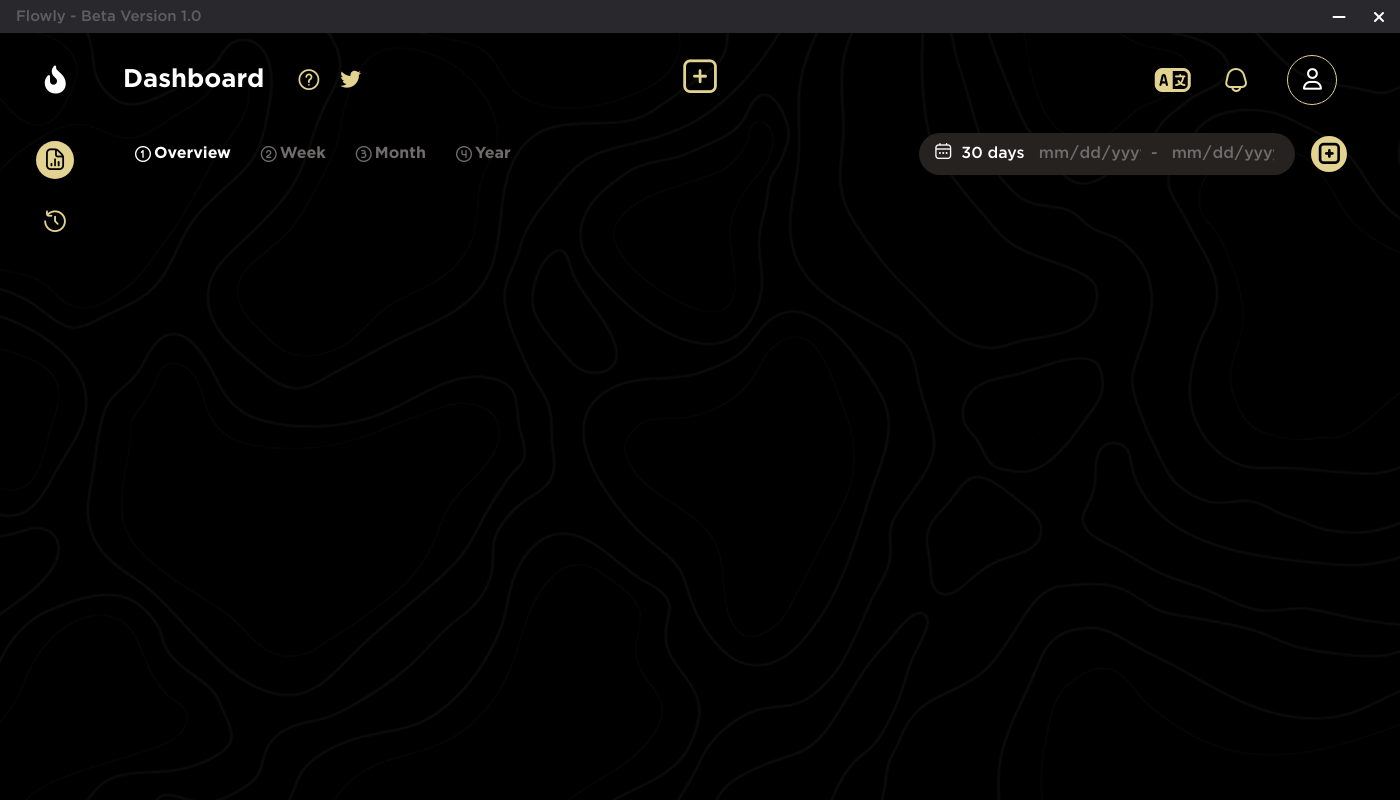
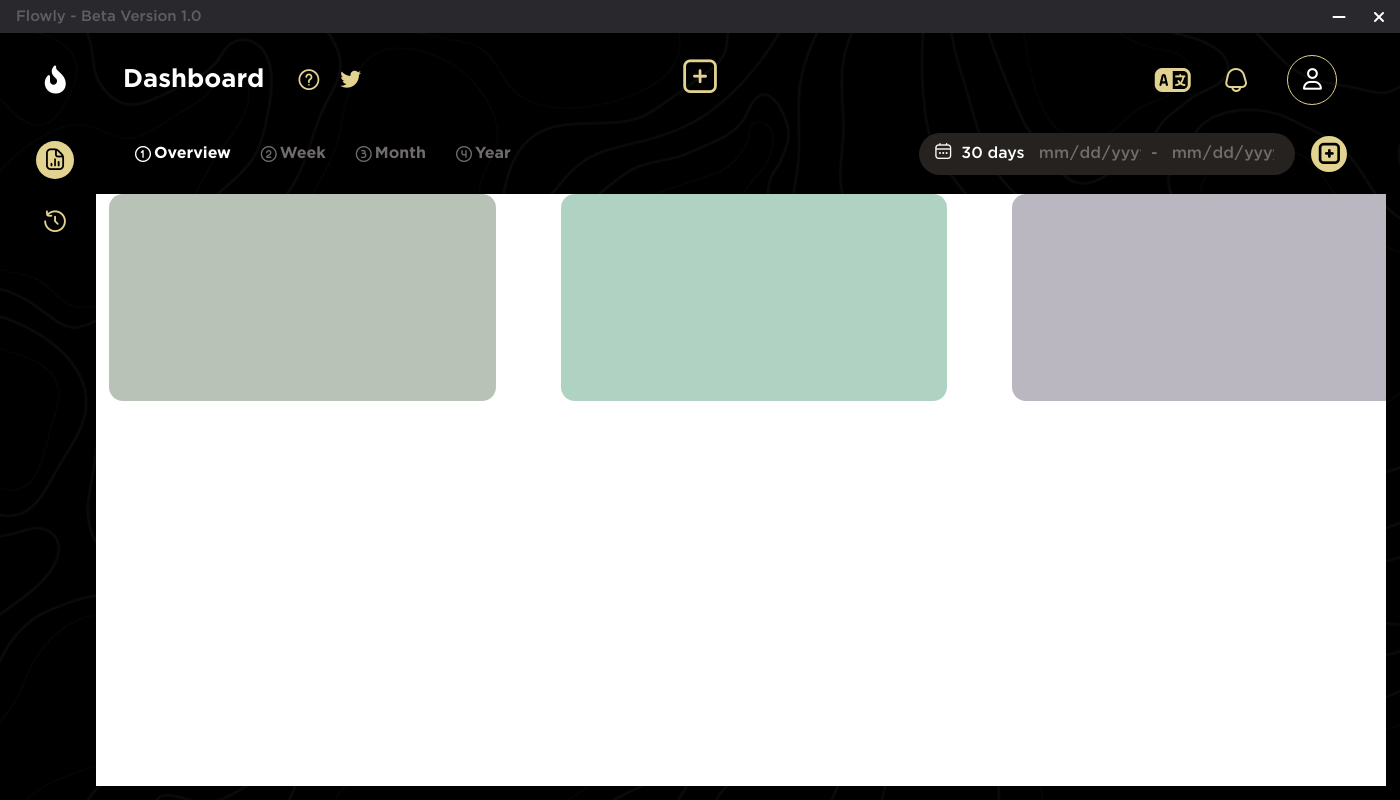
Before and after one commit to thomasperge/Flowly, an Electron app: page src/components/pages/dashboard.html in a window 1400 px wide. Drawn offline with nearby package versions, Linux system fonts and the light colour scheme.

Commit message:
feat: create all div for stats

```diff
--- a/src/components/pages/dashboard.html
+++ b/src/components/pages/dashboard.html
@@ -8,7 +8,7 @@
     <link rel='stylesheet' href='https://cdn-uicons.flaticon.com/uicons-regular-rounded/css/uicons-regular-rounded.css'>
     <link rel='stylesheet' href='https://cdn-uicons.flaticon.com/uicons-bold-rounded/css/uicons-bold-rounded.css'>
     <link rel="stylesheet" href="./../style/style.css">
-    <title>Document</title>
+    <title>Flowly Beta - Dashboard</title>
 </head>
 <body>
     <!-- Menu -->
@@ -72,7 +72,7 @@
                     <div class="dashboard-carPopupTitleArea flex"><i class="fa-solid fa-arrow-left"></i> Add an electricity bill</div>
                     <!-- Energy Model (Brand, Model) -->
                     <div class="dashboard-carPopupCarModelArea flex">
-                        <input type="text" class="dashboard-inputCarModel" name="" id="" placeholder="Country">
+                        <input type="text" class="dashboard-inputCarModel" name="" id="" value="FR" placeholder="Country">
                         <input type="text" class="dashboard-inputCarModel" name="" id="" placeholder="*State">
                     </div>
                     <!-- Energy Info (Years, Km) -->
@@ -169,7 +169,38 @@
 
                 <!-- Second Pink - All Graphs-->
                 <div class="dashboard-SCountainer2-2-2">
+                    <!-- Top Container - Stats -->
+                    <div class="dashboard-statsContainer1 flex">
+                        <div class="dashboard-statsArea1-1">
 
+                        </div>
+                        <div class="dashboard-statsArea1-2">
+
+                        </div>
+                        <div class="dashboard-statsArea1-3">
+
+                        </div>
+                    </div>
+
+                    <!-- Middle Container - Stats -->
+                    <div class="dashboard-statsContainer2">
+                        <!-- Container All Div -->
+                        <div class="dashboard-statsContainer2.1">
+                            <!-- soon div -->
+                        </div>
+                    </div>
+
+                    <!-- Bottom Container - Stats -->
+                    <div class="dashboard-statsContainer3 flex">
+                        <!-- Left Area -->
+                        <div class="dashboard-statsArea3-1">
+
+                        </div>
+                        <!-- Right Area -->
+                        <div class="dashboard-statsArea3-2">
+
+                        </div>
+                    </div>
                 </div>
             </div>
         </div>
--- a/src/components/style/style.css
+++ b/src/components/style/style.css
@@ -405,7 +405,10 @@ input[type="date"]::-webkit-input-placeholder{
     padding: 2% 0 0 0;
 }
 
+
 .dashboard-SCountainer2-2 {
+    display: flex; /* Définit le conteneur comme un flex container */
+    flex-direction: column; /* Définit l'axe principal en colonne */
     width: 94%;
     height: 100%;
 }
@@ -419,6 +422,10 @@ input[type="date"]::-webkit-input-placeholder{
 .dashboard-SCountainer2-2-2 {
     width: 100%;
     height: 88%;
+    padding: 0;
+    overflow: scroll;
+    overflow-x: hidden;
+    background-color: white;
 }
 
 /* == All Logo & Area Logo - Top NavBar == */
@@ -503,7 +510,7 @@ input[type="date"]::-webkit-input-placeholder{
     position: absolute;
     width: 98%;
     height: 25vh;
-    top: 18vh;
+    top: 14vh;
 }
 
 .dashboard-areaCarButton {
@@ -755,3 +762,48 @@ input[type="date"]::-webkit-input-placeholder{
     cursor: pointer;
     background-color: #e2d390;
 }
+
+
+/* =========== All Stats graphs =========== */
+/* == 3 Container : Top / Middle / Bottom == */
+.dashboard-statsContainer1 {
+    width: 100%;
+    height: 35%;
+    justify-content: space-between;
+    padding: 0 1% 0 1%;
+}
+
+.dashboard-statsContainer2 {
+    width: 100%;
+    height: 30%;
+    padding: 0 1% 0 1%;
+}
+
+.dashboard-statsContainer3 {
+    width: 100%;
+    height: 35%;
+    justify-content: space-between;
+    padding: 0 1% 0 1%;
+}
+
+/* == Top Container - Area == */
+.dashboard-statsArea1-1 {
+    width: 30%;
+    height: 100%;
+    border-radius: 14px;
+    background-color: #b9c2b6;
+}
+
+.dashboard-statsArea1-2 {
+    width: 30%;
+    height: 100%;
+    border-radius: 14px;
+    background-color: #b0d2c2;
+}
+
+.dashboard-statsArea1-3 {
+    width: 30%;
+    height: 100%;
+    border-radius: 14px;
+    background-color: #bbb7c1;
+}
```
Also changed, not shown: assets/model2.png (added).
